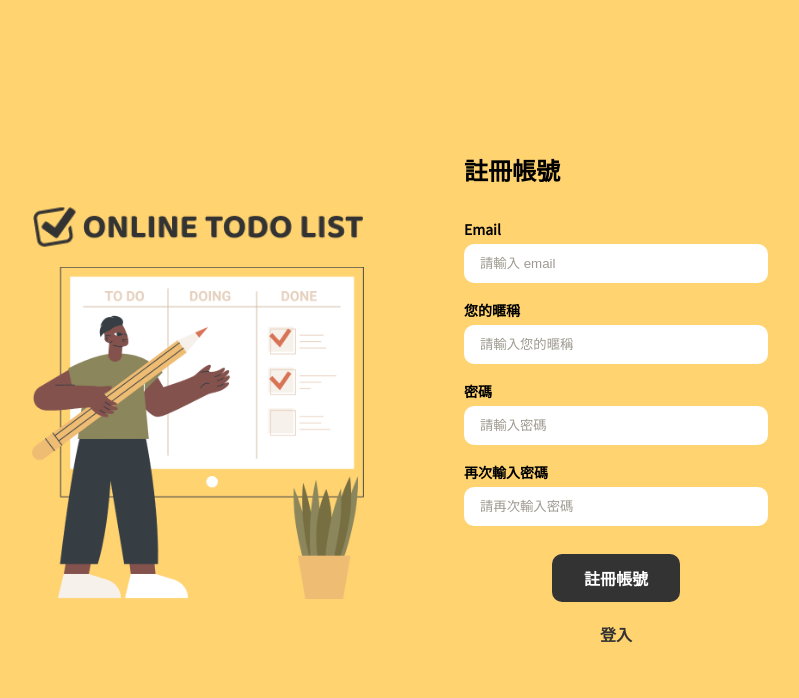
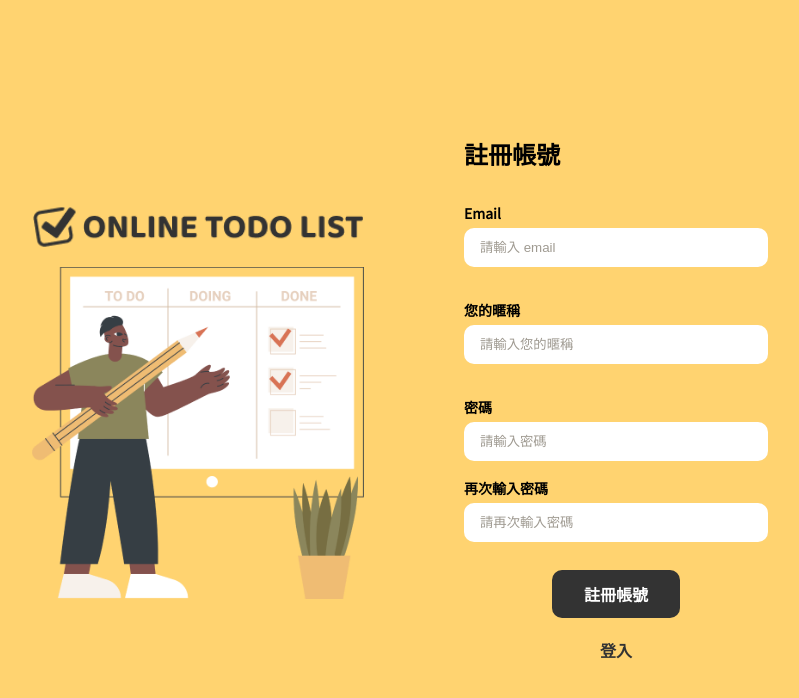
Before and after one commit to Rikkubook/react_todolist_reactApp, a React (Create React App) app: page /register in a window 1280 px wide. Shown: the top 698 px of the page, without its empty margins (240-1039 px from the left). Built offline with nearby package versions, Linux system fonts and the light colour scheme.

Commit message:
add: 添加 react-hook-form

```diff
--- a/package.json
+++ b/package.json
@@ -7,13 +7,14 @@
     "@testing-library/react": "^13.3.0",
     "@testing-library/user-event": "^13.5.0",
     "gh-pages": "^4.0.0",
+    "node-sass": "^7.0.1",
     "react": "^18.2.0",
     "react-dom": "^18.2.0",
+    "react-hook-form": "^7.34.2",
     "react-router-dom": "^6.3.0",
     "react-scripts": "5.0.1",
     "web-vitals": "^2.1.4"
   },
-  "homepage": "https://Rikkubook.github.io/React-Todolist",
   "scripts": {
     "start": "react-scripts start",
     "build": "react-scripts build",
--- /dev/null
+++ b/src/components/Login.js
@@ -0,0 +1,27 @@
+import { Link } from "react-router-dom";
+import { useForm } from "react-hook-form";
+
+function Login() {
+  const { register, handleSubmit, formState: { errors } } = useForm();
+  const onSubmit = (data) => alert(JSON.stringify(data));
+
+  return (
+    <form className="formControls" onSubmit={handleSubmit(onSubmit)}>
+    <h2 className="formControls_txt">最實用的線上代辦事項服務</h2>
+    <div>
+      <label className="formControls_label" htmlFor="email">Email</label>
+      <input className="formControls_input" id="email" type="text" name="email" placeholder="請輸入Email" {...register("email", {required: true, pattern: /^\S+@\S+$/i})} />
+      {errors.email && <span>此欄位必填</span>}
+    </div>
+    <div>
+      <label className="formControls_label" htmlFor="pwd">密碼</label>
+      <input className="formControls_input" id="pwd" type="password" placeholder="請輸入密碼" {...register("pass", {required: true, min: 6})} />
+      {errors.pass && <span>此欄位必填</span>}
+    </div>
+    <input type="submit" className="formControls_btnSubmit" value="登入" />
+    <Link className="formControls_btnLink" to="register">註冊帳號</Link>
+  </form>
+  )
+}
+
+export default Login
--- a/src/components/Register.js
+++ b/src/components/Register.js
@@ -1,19 +1,65 @@
 import { Link } from "react-router-dom";
+import { useForm } from "react-hook-form";
 
 function Register() {
+  const { register, handleSubmit, formState: { errors } } = useForm();
+  const onSubmit = (data) => alert(JSON.stringify(data));
+
   return (
-    <form class="formControls" action="index.html">
-      <h2 class="formControls_txt">註冊帳號</h2>
-      <label class="formControls_label" for="email">Email</label>
-      <input class="formControls_input" type="text" id="email" name="email" placeholder="請輸入 email" required />
-      <label class="formControls_label" for="name">您的暱稱</label>
-      <input class="formControls_input" type="text" id="name" name="email" placeholder="請輸入您的暱稱" required />
-      <label class="formControls_label" for="pwd">密碼</label>
-      <input class="formControls_input" type="password" name="pwd" id="pwd" placeholder="請輸入密碼" required />
-      <label class="formControls_label" for="pwdcheck">再次輸入密碼</label>
-      <input class="formControls_input" type="password" name="pwdcheck" id="pwdcheck" placeholder="請再次輸入密碼" required />
-      <input class="formControls_btnSubmit" type="button" onclick="" value="註冊帳號" />
-      <Link class="formControls_btnLink" to="/">登入</Link> {/*如果是 admin to="/admin"*/ }
+    <form className="formControls" onSubmit={handleSubmit(onSubmit)}>
+      <h2 className="formControls_txt">註冊帳號</h2>
+      <div>
+        <label className="formControls_label" htmlFor="email">Email</label>
+        <input className="formControls_input" type="text" placeholder="請輸入 email"
+        {...register("email",
+            {
+                required: {
+                  value: true,
+                  message: '請輸入資料內容!'
+                },
+                pattern: {
+                    value: /^\S+@\S+$/i,
+                    message: "格式有誤!"
+                }
+            }
+        )} />
+        <span>{errors.email && errors.email.message}</span>
+      </div>
+      <div className="">
+        <label className="formControls_label" htmlFor="name">您的暱稱</label>
+        <input className="formControls_input" id="name" type="text" name="name" placeholder="請輸入您的暱稱"
+        {...register("name",
+          {
+            required: {
+              value: true,
+              message: '請輸入資料內容!'
+            },
+            minLength: {
+              value: 2,
+              message: "最少兩個字"
+            }
+          })}
+        />
+        <span>{errors.name && errors.name.message}</span>
+        {/*<span>{errors.name?.message}</span>*/}
+      </div>
+      <div>
+        <label className="formControls_label" htmlFor="pwd">密碼</label>
+        <input
+          className="formControls_input"
+          id="pwd"
+          type="password"
+          placeholder="請輸入密碼"
+        />
+        {errors.pass && <span>此欄位必填</span>}
+      </div>
+      <div>
+        <label className="formControls_label" htmlFor="pwdcheck">再次輸入密碼</label>
+        <input className="formControls_input" id="pwdcheck" type="password" placeholder="請再次輸入密碼" {...register("pwdcheck", {required: true, min: 6})} />
+        {errors.pass && <span>此欄位必填</span>}
+      </div>
+      <input type="submit" className="formControls_btnSubmit" value="註冊帳號" />
+      <Link className="formControls_btnLink" to="/">登入</Link> {/*如果是 admin to="/admin"*/ }
     </form>
   )
 }
--- a/src/scss/index.scss
+++ b/src/scss/index.scss
@@ -290,6 +290,7 @@ nav ul a span {
 
 .formControls span {
   margin: 4px 0 16px 0;
+  display: block;
   color: #d87355;
   font-size: 0.875rem;
 }
```
Also changed, not shown: 1 other file (tests, documents, lock files or other folders).
